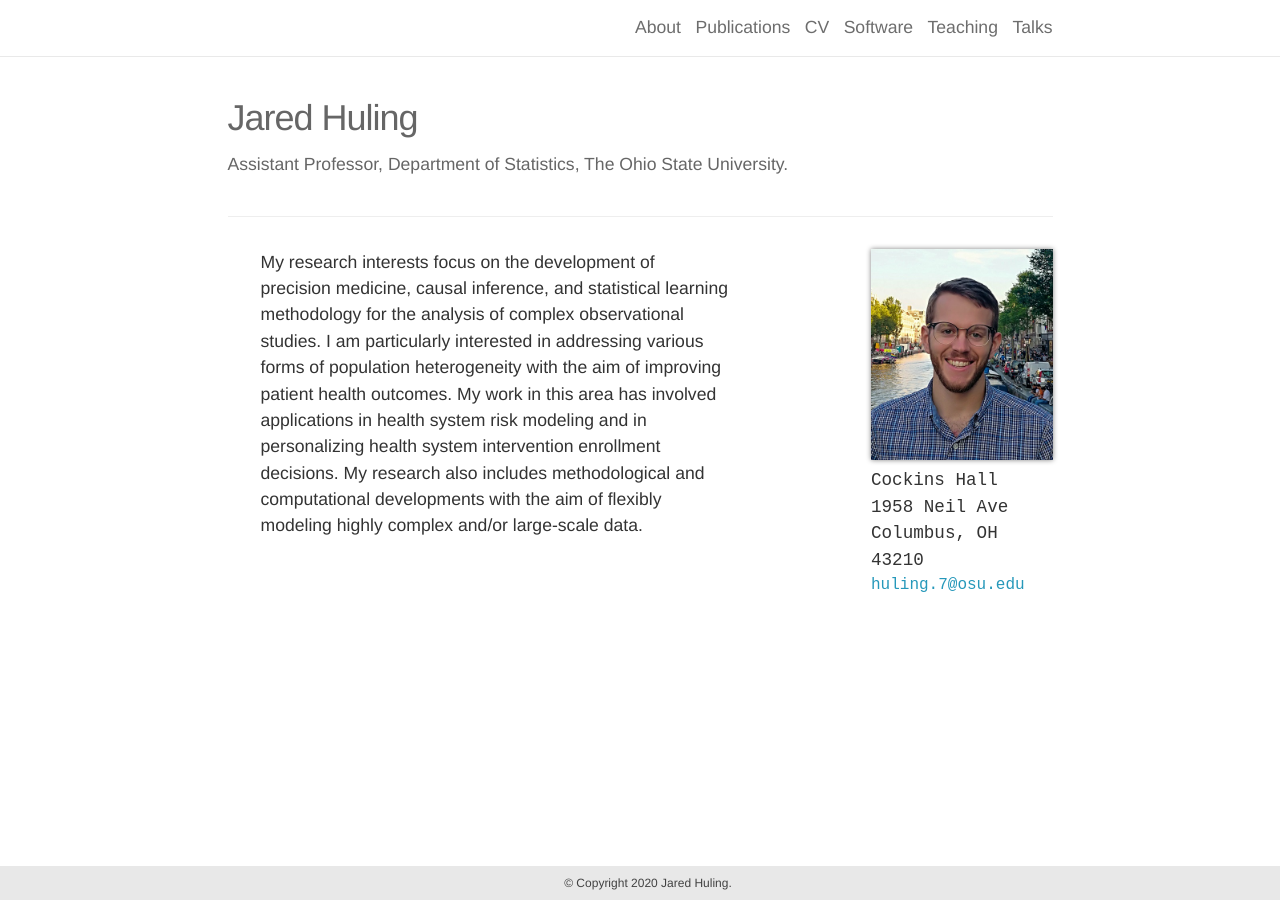
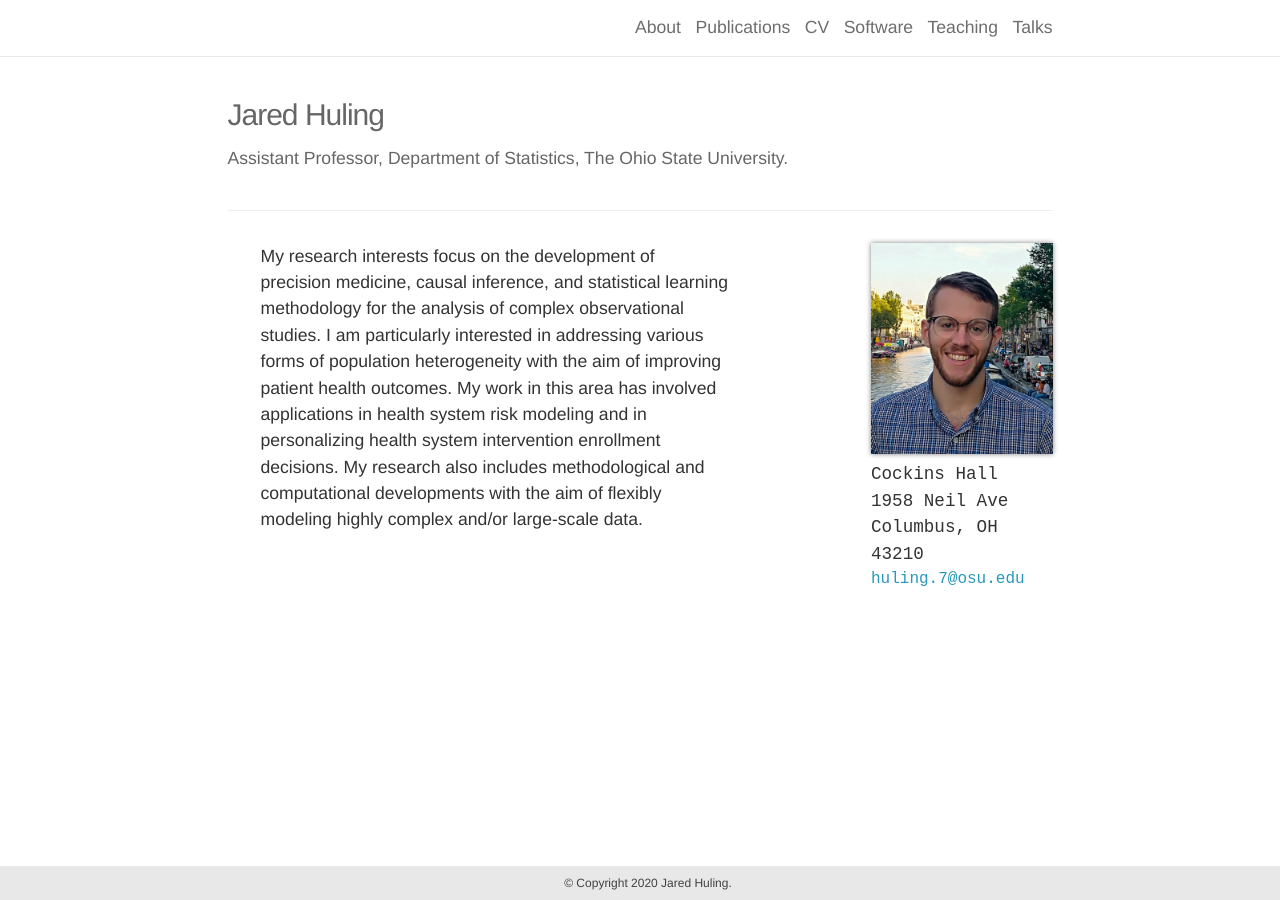
Before and after one commit to jaredhuling/jaredhuling.github.io, a Jekyll site: the page built from _pages/about.md, in a window 1280 px wide. Built offline with Jekyll 4.4.1, drawn with Linux system fonts in a browser that asks for light colours; nearby versions of some CDN libraries.

Commit message:
title smaller

```diff
--- a/_sass/_posts.scss
+++ b/_sass/_posts.scss
@@ -13,7 +13,7 @@
     }
 }
 .post-title {
-    font-size: 36px;
+    font-size: 30px;
     letter-spacing: -1px;
     line-height: 1;
     margin-bottom: 10px;
```
